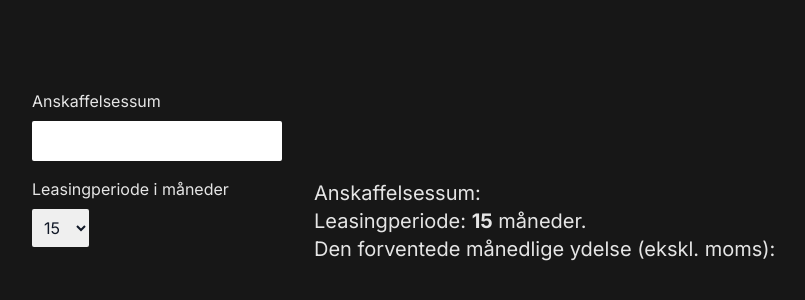
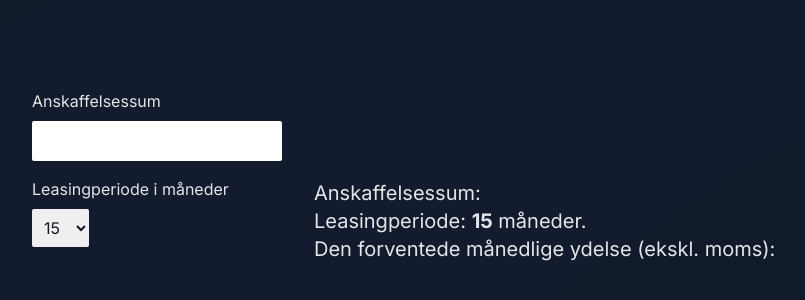
Before and after one commit to Zvezke/BN-sumsub, a Next.js app: page / in a window 1280 px wide. Shown: the part 224-524 px from the top of the page, without its empty margins (336-1141 px from the left). Built offline with nearby package versions, Linux system fonts and the light colour scheme.

Commit message:
Update background image in page.tsx for better visual appeal

```diff
--- a/src/app/page.tsx
+++ b/src/app/page.tsx
@@ -41,7 +41,7 @@ export default function Home() {
     : formattedTotalCost;
 
   return (
-    <main className="flex min-h-screen flex-col justify-center bg-neutral-900 p-4">
+    <main className="flex min-h-screen flex-col justify-center bg-[url('/images/bg_dummy.png')] p-4">
       <div className="ml-[5%] gap-8 text-neutral-200 lg:ml-[27.5vw] lg:flex lg:items-end">
         <div>
           <label htmlFor="acquisitionValue" className="mb-2 block">
```
Also changed, not shown: public/images/bg_dummy.png (added).
